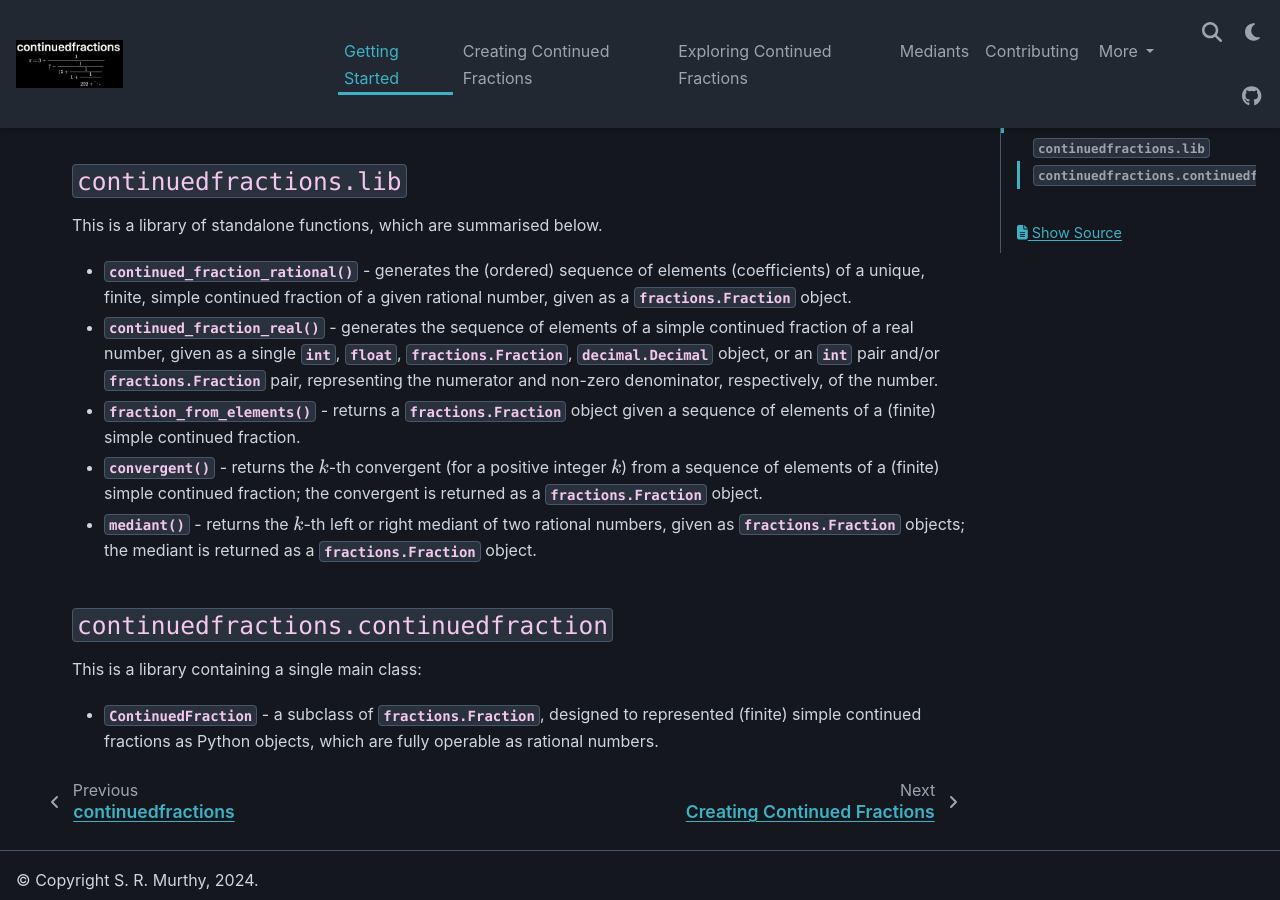
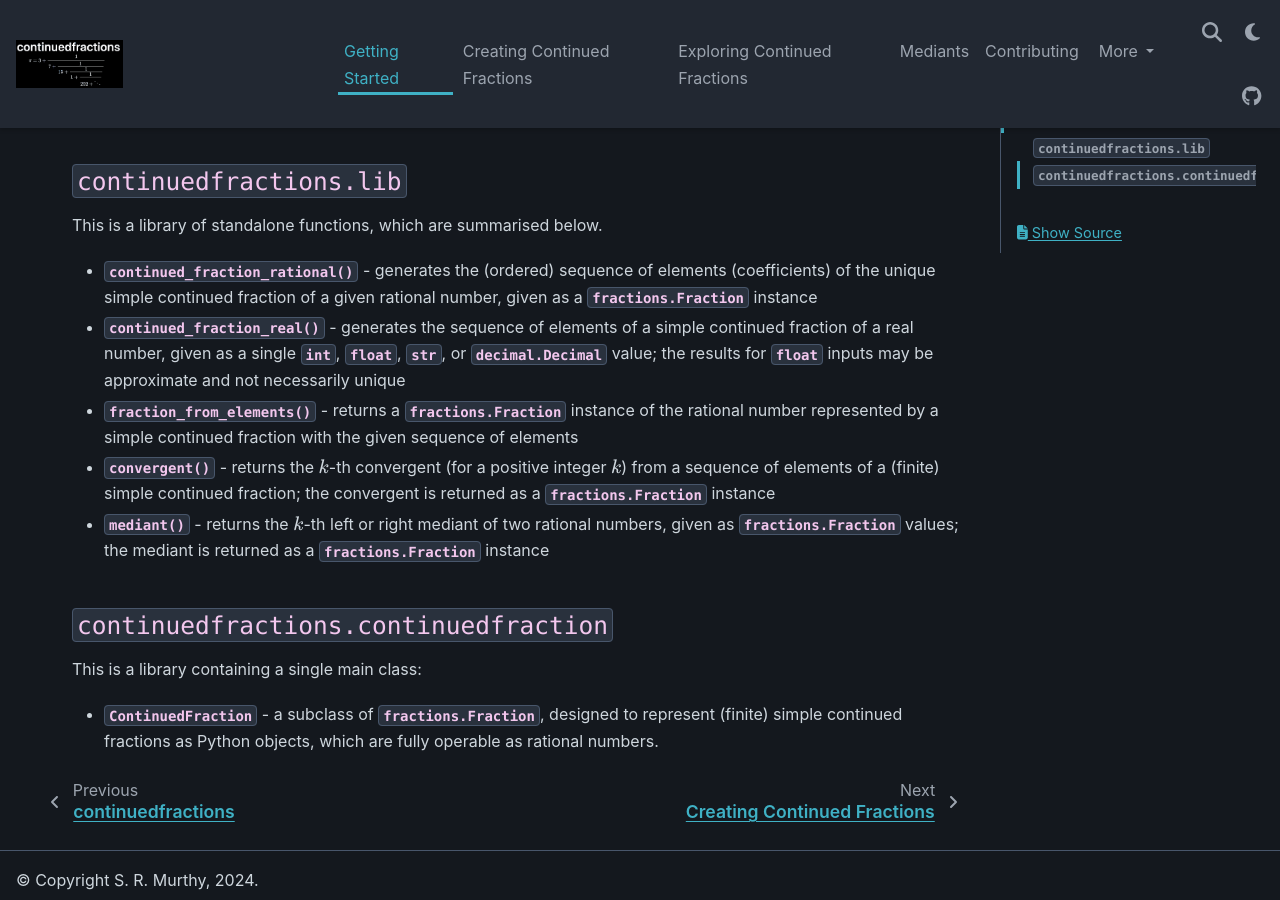
Before and after one commit to sr-murthy/continuedfractions, a Sphinx documentation site: the page built from docs/sources/getting-started.rst, in a window 1280 px wide and 900 px high, scrolled down 711 px. Built offline with Sphinx 7.4.7 and the PyData theme 0.15.4, drawn with Linux system fonts in a browser that asks for light colours; nearby versions of some CDN libraries.

Commit message:
Release `0.11.31` (#73)
* chore: bump version refs to `0.11.31`

* docs: tweak docstrings and docs

* refactor: simplify `lib.continued_fraction_real` + update tests and Sphinx docs

* fix: missing import + comment tweak

* fix: doctest failures for `lib.continued_fraction_real`

* docs: tweaks

```diff
--- a/docs/sources/contributing.rst
+++ b/docs/sources/contributing.rst
@@ -133,7 +133,7 @@
 Versioning and Releases
 =======================
 
-The `PyPI package <https://pypi.org/project/continuedfractions/>`_ is currently at version ``0.11.30`` - `semantic versioning <https://semver.org/>`_ is used.
+The `PyPI package <https://pypi.org/project/continuedfractions/>`_ is currently at version ``0.11.31`` - `semantic versioning <https://semver.org/>`_ is used.
 
 There is currently no dedicated pipeline for releases - both `GitHub releases <https://github.com/sr-murthy/continuedfractions/releases>`_ and `PyPI packages <https://pypi.org/project/continuedfractions>`_ are published manually, but both have the same version tag.
 
--- a/docs/sources/getting-started.rst
+++ b/docs/sources/getting-started.rst
@@ -36,11 +36,11 @@
 
 This is a library of standalone functions, which are summarised below.
 
--  :py:meth:`~continuedfractions.lib.continued_fraction_rational` - generates the (ordered) sequence of elements (coefficients) of a unique, finite, simple continued fraction of a given rational number, given as a :py:class:`fractions.Fraction` object.
--  :py:meth:`~continuedfractions.lib.continued_fraction_real` - generates the sequence of elements of a simple continued fraction of a real number, given as a single :py:class:`int`, :py:class:`float`, :py:class:`fractions.Fraction`, :py:class:`decimal.Decimal` object, or an :py:class:`int` pair and/or :py:class:`fractions.Fraction` pair, representing the numerator and non-zero denominator, respectively, of the number.
-- :py:meth:`~continuedfractions.lib.fraction_from_elements` - returns a :py:class:`fractions.Fraction` object given a sequence of elements of a (finite) simple continued fraction.
--  :py:meth:`~continuedfractions.lib.convergent` - returns the :math:`k`-th convergent (for a positive integer :math:`k`) from a sequence of elements of a (finite) simple continued fraction; the convergent is returned as a :py:class:`fractions.Fraction` object.
--  :py:meth:`~continuedfractions.lib.mediant` - returns the :math:`k`-th left or right mediant of two rational numbers, given as :py:class:`fractions.Fraction` objects; the mediant is returned as a :py:class:`fractions.Fraction` object.
+-  :py:meth:`~continuedfractions.lib.continued_fraction_rational` - generates the (ordered) sequence of elements (coefficients) of the unique simple continued fraction of a given rational number, given as a :py:class:`fractions.Fraction` instance
+-  :py:meth:`~continuedfractions.lib.continued_fraction_real` - generates the sequence of elements of a simple continued fraction of a real number, given as a single :py:class:`int`, :py:class:`float`, :py:class:`str`, or :py:class:`decimal.Decimal` value; the results for :py:class:`float` inputs may be approximate and not necessarily unique
+- :py:meth:`~continuedfractions.lib.fraction_from_elements` - returns a :py:class:`fractions.Fraction` instance of the rational number represented by a simple continued fraction with the given sequence of elements
+-  :py:meth:`~continuedfractions.lib.convergent` - returns the :math:`k`-th convergent (for a positive integer :math:`k`) from a sequence of elements of a (finite) simple continued fraction; the convergent is returned as a :py:class:`fractions.Fraction` instance
+-  :py:meth:`~continuedfractions.lib.mediant` - returns the :math:`k`-th left or right mediant of two rational numbers, given as :py:class:`fractions.Fraction` values; the mediant is returned as a :py:class:`fractions.Fraction` instance
 
 .. _getting-started.package-structure.continuedfractions_continuedfraction:
 
@@ -49,4 +49,4 @@
 
 This is a library containing a single main class:
 
-- :py:class:`~continuedfractions.continuedfraction.ContinuedFraction` - a subclass of :py:class:`fractions.Fraction`, designed to represented (finite) simple continued fractions as Python objects, which are fully operable as rational numbers.
+- :py:class:`~continuedfractions.continuedfraction.ContinuedFraction` - a subclass of :py:class:`fractions.Fraction`, designed to represent (finite) simple continued fractions as Python objects, which are fully operable as rational numbers.
--- a/docs/sources/mediants.rst
+++ b/docs/sources/mediants.rst
@@ -33,7 +33,7 @@
 
 Mediants can give good rational approximations to real numbers.
 
-The :py:class:`~continuedfractions.continuedfraction.ContinuedFraction` class provides a :py:meth:`~continuedfractions.continuedfraction.ContinuedFraction.right_mediant` method which can be used to calculate (simple) mediants with other :py:class:`~continuedfractions.continuedfraction.ContinuedFraction` or :py:class:`fractions.Fraction` instances. The result is also a :py:class:`~continuedfractions.continuedfraction.ContinuedFraction` object. A few examples are given below of how to calculate mediants.
+The :py:class:`~continuedfractions.continuedfraction.ContinuedFraction` class provides a :py:meth:`~continuedfractions.continuedfraction.ContinuedFraction.right_mediant` method which can be used to calculate (simple) mediants with other :py:class:`~continuedfractions.continuedfraction.ContinuedFraction` or :py:class:`fractions.Fraction` instances. The result is also a :py:class:`~continuedfractions.continuedfraction.ContinuedFraction` instance. A few examples are given below of how to calculate mediants.
 
 .. code:: python
 
--- a/src/continuedfractions/version.py
+++ b/src/continuedfractions/version.py
@@ -1 +1 @@
-__version__ = "0.11.30"
+__version__ = "0.11.31"
```
Also changed, not shown: docs/sources/creating-continued-fractions.rst (+7 -7 lines), 4 other files.
